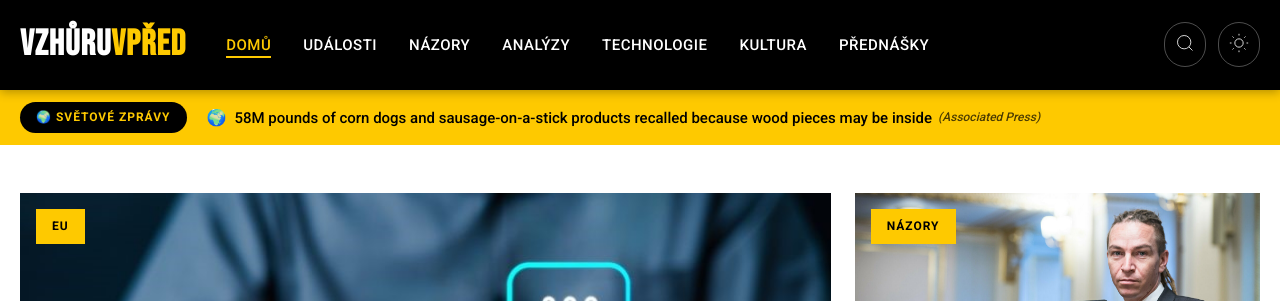
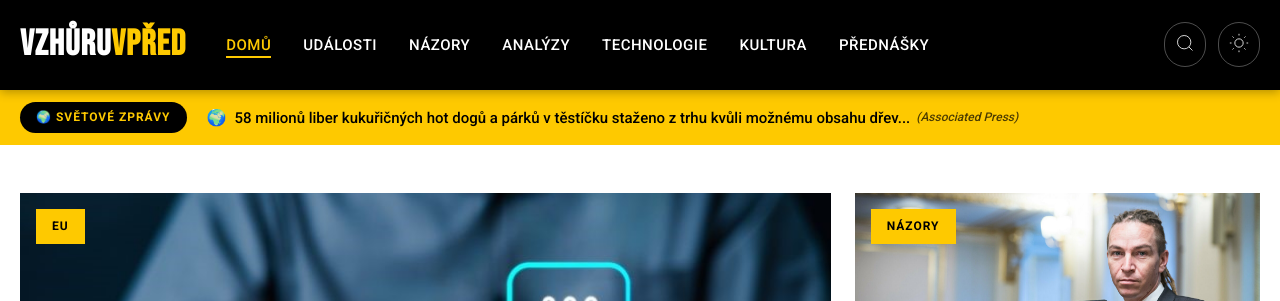
Before and after one commit to tangero/vzhuruvpred, a Jekyll site: the page built from index.html, in a window 1280 px wide and 900 px high. Shown: the top 301 px of the window. Built offline with Jekyll 4.4.1, drawn with Linux system fonts in a browser that asks for light colours; part of the change alters nothing that is shown.

Commit message:
Update world news 2025-09-29 20:23

```diff
--- a/_data/world_news.json
+++ b/_data/world_news.json
@@ -1,10 +1,10 @@
 {
-  "last_updated": "2025-09-29T19:14:30",
+  "last_updated": "2025-09-29T20:17:57",
   "articles": [
     {
       "flag": "🌍",
       "country": "global",
-      "title": "Eric Adams končí v newyorské primárce, stáhla se mu podpora",
+      "title": "Eric Adams končí v newyorské primárce a vzdává se tak snahy o znovuzvolení",
       "original_title": "Eric Adams drops out of New York City mayor's race, ending his bid for reelection - CBS News",
       "url": "https://www.cbsnews.com/newyork/news/eric-adams-expected-to-drop-out-nyc-mayor-race-sources/",
       "urlToImage": "https://assets3.cbsnewsstatic.com/hub/i/r/2025/09/28/16c70904-1cb4-4098-8ff7-079a80992fe8/thumbnail/1200x630/6fc19eccfdec77301639952fb44b17d2/gettyimages-2231689780.jpg",
@@ -15,24 +15,24 @@
     {
       "flag": "🌍",
       "country": "global",
-      "title": "58M pounds of corn dogs and sausage-on-a-stick products recalled because wood pieces may be inside",
+      "title": "58 milionů liber kukuřičných hot dogů a párků v těstíčku staženo z trhu kvůli možnému obsahu dřevěných částic",
       "original_title": "58M pounds of corn dogs and sausage-on-a-stick products recalled because wood pieces may be inside - AP News",
       "url": "https://apnews.com/article/corn-dog-recall-wood-injuries-a617f421508dd1ae10cd76e30e425126",
       "urlToImage": "https://dims.apnews.com/dims4/default/eedb173/2147483647/strip/true/crop/620x349+0+81/resize/1440x810!/quality/90/?url=https%3A%2F%2Fassets.apnews.com%2F93%2Fcc%2F5dd84d9a9e0afe2c34a26ca8524a%2F3e16e8a0c142461d98d813f095403059",
       "source": "Associated Press",
       "publishedAt": "2025-09-28T18:56:00Z",
-      "description": "V USA se kvůli možným kouskům dřeva v těstě stahuje z prodeje přes 26 tisíc tun kornoutů a dalších párek v rohlících"
+      "description": "V USA se kvůli možným kouskům dřeva v těstě stahuje z prodeje přes 26 tisíc tun kukuřičních párků a dalších uzenin na tyčce"
     },
     {
       "flag": "🌍",
       "country": "global",
-      "title": "Takto se v Apple Store brání škrábancům na iPhonu 17 – 9to5Mac",
+      "title": "Takto se v Apple Stores brání škrábancům na iPhonu 17 – 9to5Mac",
       "original_title": "Here’s how Apple Stores are combating iPhone 17 scratches - 9to5Mac",
       "url": "https://9to5mac.com/2025/09/28/heres-how-apple-stores-are-combating-iphone-17-scratches/",
       "urlToImage": "https://i0.wp.com/9to5mac.com/wp-content/uploads/sites/6/2025/09/Apple-Ginza-Japan-media-preview-interior.jpg?resize=1200%2C628&quality=82&strip=all&ssl=1",
       "source": "9to5Mac",
       "publishedAt": "2025-09-28T18:47:00Z",
-      "description": "Prodejny Apple podnikají dva důležité kroky, aby zabránily poškrábání a zašpinění vystavených kusů."
+      "description": "Prodejny Apple podnikají dva důležité kroky, aby zabránily poškrábání a otiskům na vystavených kusech."
     },
     {
       "flag": "🇺🇸",
@@ -43,40 +43,40 @@
       "urlToImage": "https://media.cnn.com/api/v1/images/stellar/prod/gettyimages-2231529191.jpg?c=16x9&q=w_800,c_fill",
       "source": "CNN",
       "publishedAt": "2025-09-28T18:46:32Z",
-      "description": "Prezident Donald Trump se podle dvou zdrojů obeznámených se situací plánuje příští týden zúčastnit překvapivého setkání nejvyšších generálů a admirálů, což dodává nový rozměr schůzce popsané jako „..."
+      "description": "Prezident Donald Trump se podle dvou zdrojů obeznámených se situací plánuje zúčastnit překvapivého setkání nejvyšších generálů a admirálů příští týden, což přidává nový rozměr schůzce popsané jako ..."
     },
     {
       "flag": "🌍",
       "country": "global",
-      "title": "Deset lidí postřeleno, jeden zemřel, v mormonském kostele v Grand Blanc Township; pachatel je mrtvý",
+      "title": "10 lidí postřeleno, jeden smrtelně, v mormonském kostele v Grand Blanc Township; pachatel mrtev",
       "original_title": "10 people shot, one fatally, at Mormon church in Grand Blanc Township; suspect dead - The Detroit News",
       "url": "https://www.detroitnews.com/story/news/local/michigan/2025/09/28/multiple-people-shot-at-mormon-church-in-grand-blanc-and-shooter-is-down-police-say/86405958007/",
       "urlToImage": "https://www.detroitnews.com/gcdn/authoring/authoring-images/2025/09/28/PDTN/86407857007-20250928-dgchurch-0021.jpg?crop=3996,2247,x0,y476&width=3200&height=1800&format=pjpg&auto=webp",
       "source": "The Detroit News",
       "publishedAt": "2025-09-28T18:45:00Z",
-      "description": "Čtyřicetiletý muž z Burtonu údajně najel dodávkou do dveří Církve Ježíše Krista Svatých posledních dnů a zahájil palbu, uvedly úřady."
+      "description": "Čtyřicetiletý muž z Burtonu údajně prorazil svým náklaďákem dveře Církve Ježíše Krista Svatých posledních dnů a zahájil palbu, uvedly úřady."
     },
     {
       "flag": "🌍",
       "country": "global",
-      "title": "Zdroj: Obavy, že Nabers z Giants má přetržený ACL",
+      "title": "Zdroj: Obavy, že Nabers z Giants má natržený zkřížený vaz",
       "original_title": "Source: Giants' Nabers feared to have torn ACL - ESPN",
       "url": "https://www.espn.com/nfl/story/_/id/46410659/giants-star-wr-malik-nabers-carted-chargers",
       "urlToImage": "https://a3.espncdn.com/combiner/i?img=%2Fphoto%2F2025%2F0928%2Fr1552467_1296x729_16%2D9.jpg",
       "source": "ESPN",
       "publishedAt": "2025-09-28T18:27:00Z",
-      "description": "Hvězdný wide receiver Giantsů Malik Nabers má podle zdroje ESPN pravděpodobně natržený přední zkřížený vaz."
+      "description": "Hvězdný wide receiver Giantsů Malik Nabers má podle zdroje ESPN pravděpodobně natržený zkřížený vaz v koleni."
     },
     {
       "flag": "🌍",
       "country": "global",
-      "title": "Trump po odporu místních představitelů zřejmě chladne k plánu nasadit v Portlandu armádu",
+      "title": "Trump po odporu místních představitelů zřejmě chladne k plánu nasadit vojsko v Portlandu",
       "original_title": "Trump seems to cool on Portland military plan after local leaders push back - KGW",
       "url": "https://www.kgw.com/article/news/local/trump-seems-to-back-off-portland-military-plan/283-e9c6bdfb-92d6-4881-bb74-09bb325a5270",
       "urlToImage": "https://media.kgw.com/assets/KGW/images/fe9fa521-91c6-4bab-b76c-4c131933291b/20250927T034249/fe9fa521-91c6-4bab-b76c-4c131933291b_1140x641.jpg",
       "source": "KGW.com",
       "publishedAt": "2025-09-28T18:01:00Z",
-      "description": "Trump uvedl, že do Portlandu vyšle vojáky na ochranu zařízení imigrační policie, která jsou podle něj „pod útokem“."
+      "description": "Prezident Trump řekl, že do Portlandu pošle vojáky, aby chránili zařízení imigrační a celní služby, která jsou podle jeho slov „pod útokem“."
     },
     {
       "flag": "🌍",
@@ -87,34 +87,34 @@
       "urlToImage": "https://images.wral.com/c085124c-1e30-48d0-90ec-17384ff28a31?w=1200&h=630",
       "source": "WRAL.com",
       "publishedAt": "2025-09-28T17:30:07Z",
-      "description": "V podvozku letadla American Airlines, které přiletělo z Evropy, byl nalezen mrtvý černý pasažér, informuje WCNC Charlotte."
+      "description": "V podvozku letadla American Airlines, které přiletělo z Evropy, byl nalezen mrtvý černý pasažér, oznámila stanice WCNC Charlotte."
     },
     {
       "flag": "🌍",
       "country": "global",
-      "title": "Dánsko zakázalo civilní drony po dalších pozorováních",
+      "title": "Dánsko zakazuje civilní drony po dalších pozorováních",
       "original_title": "Denmark bans civil drones after more sightings - DW",
       "url": "https://www.dw.com/en/denmark-bans-civil-drones-after-more-sightings/a-74166973",
       "urlToImage": "https://static.dw.com/image/74109064_6.jpg",
       "source": "DW (English)",
       "publishedAt": "2025-09-28T16:57:18Z",
-      "description": "Dánsko uzavírá celý svůj vzdušný prostor pro civilní drony. Zákaz přichází v době, kdy se severská země chystá hostit evropské lídry po nedávné vlně podezřelé aktivity dronů."
+      "description": "Dánsko uzavírá celý svůj vzdušný prostor pro civilní drony. Zákaz přichází v době, kdy se severská země chystá hostit evropské lídry po nedávné sérii podezřelé aktivity dronů."
     },
     {
       "flag": "🇺🇸",
       "country": "us",
-      "title": "Trump se setká se zákonodárci, protože americká vláda směřuje k odstávce",
+      "title": "Trump se setká se zákonodárci, americká vláda směřuje k odstávce",
       "original_title": "Trump to meet lawmakers as US government heads to a shutdown - Financial Times",
       "url": "https://www.ft.com/content/c576db0f-4d05-42ed-9f37-28bc524c6fab",
       "urlToImage": "https://images.ft.com/v3/image/raw/https%3A%2F%2Fd1e00ek4ebabms.cloudfront.net%2Fproduction%2F2cb7a359-c05b-4ad2-9f2d-56b14cd0ee20.jpg?source=next-barrier-page",
       "source": "Financial Times",
       "publishedAt": "2025-09-28T16:33:02Z",
-      "description": "Republikáni a demokraté se vzájemně obviňují, jak se blíží termín pro dohodu o financování"
+      "description": "Republikáni a demokraté se obviňují z nedohody o rozpočtu před termínem"
     },
     {
       "flag": "🌍",
       "country": "global",
-      "title": "Zatčení po střelbě v přístavním baru v Severní Karolíně: Tři mrtví a pět zraněných, oznámil úředník",
+      "title": "Zatčení po střelbě v přístavní restauraci v Severní Karolíně: Tři mrtví a pět zraněných – úředník",
       "original_title": "Arrest made after boater opens fire on North Carolina waterfront bar killing 3, injuring 5: Official - ABC News - Breaking News, Latest News and Videos",
       "url": "https://abcnews.go.com/US/3-dead-8-injured-after-shooter-boat-opens/story?id\\\\u003d126008030",
       "urlToImage": null,
@@ -125,13 +125,13 @@
     {
       "flag": "🌍",
       "country": "global",
-      "title": "Počet obětí v Palestině přesáhl 66 000, Netanjahu se chystá na schůzku s Trumpem",
+      "title": "Počet obětí v Palestině překročil 66 000, Netanjahu se chystá na schůzku s Trumpem",
       "original_title": "Palestinian death toll tops 66,000 as Netanyahu prepares to meet Trump - NPR",
       "url": "https://www.npr.org/2025/09/28/nx-s1-5555960/gaza-death-toll-over-66000",
       "urlToImage": "https://npr.brightspotcdn.com/dims3/default/strip/false/crop/6000x3375+0+205/resize/1400/quality/100/format/jpeg/?url=http%3A%2F%2Fnpr-brightspot.s3.amazonaws.com%2F28%2Fac%2Ff945b4f04e69a3cdadc9de1e00cd%2Fap25270666627244.jpg",
       "source": "NPR",
       "publishedAt": "2025-09-28T15:51:52Z",
-      "description": "Počet obětí války mezi Izraelem a Hamasem přesáhl 66 000 Palestinců, oznámilo ministerstvo zdravotnictví v Gaze den před tím, než izraelský premiér odcestuje na jednání s americkým prezidentem Dona..."
+      "description": "Počet obětí války mezi Izraelem a Hamasem překročil 66 000 Palestinců, oznámilo ministerstvo zdravotnictví v Gaze den před tím, než izraelský premiér odcestuje na jednání s americkým prezidentem Do..."
     },
     {
       "flag": "🌍",
@@ -142,12 +142,12 @@
       "urlToImage": "https://variety.com/wp-content/uploads/2025/09/rev-1-OBAA-SS-p3d65_High_Res_JPEG.jpg?w=1000&h=563&crop=1",
       "source": "Variety",
       "publishedAt": "2025-09-28T15:36:00Z",
-      "description": "Paul Thomas Anderson s komediálním akčním thrillerem „Jedna bitva za druhou“ ovládl v debutu žebříčky tržeb."
+      "description": "Komediální akční thriller Paula Thomase Andersona „Jedna bitva za druhou“ ovládl v debutu žebříčky tržeb."
     },
     {
       "flag": "🇺🇸",
       "country": "us",
-      "title": "Moldavsko volí ve volbách klíčových pro pokračování snahy o členství v EU",
+      "title": "Moldavsko volí v klíčových volbách pro pokračování snahy o členství v EU",
       "original_title": "Moldova votes in election critical for continued EU membership bid - Financial Times",
       "url": "https://www.ft.com/content/cde1886e-36ed-465e-8c49-ec69994c450c",
       "urlToImage": "https://images.ft.com/v3/image/raw/https%3A%2F%2Fd1e00ek4ebabms.cloudfront.net%2Fproduction%2F89ff841d-11d4-47a0-ac84-1d2f3751c8c2.jpg?source=next-barrier-page",
@@ -158,13 +158,13 @@
     {
       "flag": "🌍",
       "country": "global",
-      "title": "Všichni se ptají, jestli a kdy praskne bublina kolem umělé inteligence. Takhle před 25 lety praskla internetová bublina.",
+      "title": "Všichni se ptají, jestli a kdy praskne bublina kolem umělé inteligence. Tady je to, co se stalo před 25 lety a nakonec ukončilo boom dot-comů.",
       "original_title": "Everyone's wondering if, and when, the AI bubble will pop. Here's what went down 25 years ago that ultimately burst the dot-com boom - Fortune",
       "url": "https://fortune.com/2025/09/28/ai-dot-com-bubble-parallels-history-explained-companies-revenue-infrastructure/",
       "urlToImage": "https://fortune.com/img-assets/wp-content/uploads/2025/09/GettyImages-2236544180-e1758910095650.jpg?resize=1200,600",
       "source": "Fortune",
       "publishedAt": "2025-09-28T12:05:00Z",
-      "description": "Sam Altman a Mark Zuckerberg uznali podobnosti, což vyvolává otázku: Opakují se dějiny?"
+      "description": "Sam Altman a Mark Zuckerberg připouštějí podobnost, což vyvolává otázku: Opakují se dějiny?"
     },
     {
       "flag": "🌍",
@@ -175,29 +175,29 @@
       "urlToImage": "https://assets1.cbsnewsstatic.com/hub/i/r/2025/09/28/c58b59f2-fa92-4d35-89db-809316ba9008/thumbnail/1200x630/cc430c24002044caff920ac83ae2a3df/gettyimages-2237852068.jpg",
       "source": "CBS News",
       "publishedAt": "2025-09-28T12:01:37Z",
-      "description": "Toto je první větší ostřelování od srpnového leteckého útoku na Kyjev, který zabil nejméně 21 lidí."
+      "description": "Toto je první velké bombardování od srpnového leteckého útoku na Kyjev, který zabil nejméně 21 lidí."
     },
     {
       "flag": "🌍",
       "country": "global",
-      "title": "Vedení Des Moines dává ředitelů škol dovolenou po jeho zatčení imigračními agenty",
+      "title": "Představitele škol v Des Moines úředníci po zatčení imigračními agenty poslali na nucenou dovolenou",
       "original_title": "Officials place Des Moines schools leader on leave after his arrest by immigration agents - AP News",
       "url": "https://apnews.com/article/ice-des-moines-iowa-school-superintendent-8fbcf8353997c3a3bab10231c16cbf49",
       "urlToImage": "https://dims.apnews.com/dims4/default/07804bc/2147483647/strip/true/crop/1620x911+0+84/resize/1440x810!/quality/90/?url=https%3A%2F%2Fassets.apnews.com%2F48%2Fe4%2Fe324392be4c2387e2bb47d697249%2F62531b9a2b234cbd9e4c6aca99f020b1",
       "source": "Associated Press",
       "publishedAt": "2025-09-28T11:54:00Z",
-      "description": "Představitelé poslali šéfa největšího iowského školního obvodu na nucenou dovolenou den poté, co ho federální imigrační úředníci zatkli za pobyt v zemi nelegálně."
+      "description": "Představitelé největšího školního obvodu v Iowě dali svého šéfa na nucenou dovolenou den poté, co ho federální imigrační úředníci zatkli za pobyt v zemi nelegálně."
     },
     {
       "flag": "🌍",
       "country": "global",
-      "title": "Říká se jim „noční můra bakterií“ a jejich případy v USA přibývají.",
+      "title": "Říká se jim „noční můra mezi bakteriemi“ a jejich případy v USA přibývají",
       "original_title": "It’s known as ‘nightmare bacteria,’ and cases are rising in the United States - ClickOnDetroit",
       "url": "https://www.clickondetroit.com/health/2025/09/28/its-known-as-nightmare-bacteria-and-cases-are-rising-in-the-united-states/",
       "urlToImage": "https://res.cloudinary.com/graham-media-group/image/upload/f_auto/q_auto/c_thumb,w_700/v1/media/gmg/X4MY2QTTQBEKDGZKFPSPKNGDNQ.jpg?_a=DATAg1eAZAA0",
       "source": "WDIV ClickOnDetroit",
       "publishedAt": "2025-09-28T09:00:00Z",
-      "description": "Říká se jí \"noční můra mezi bakteriemi\" a její případy jsou v USA na vzestupu."
+      "description": "Říká se jim \"noční můra mezi bakteriemi\" a jejich případy jsou v USA na vzestupu."
     },
     {
       "flag": "🌍",
@@ -208,12 +208,12 @@
       "urlToImage": "https://spacenews.com/wp-content/uploads/2025/05/ns32-liftoff.jpeg",
       "source": "SpaceNews",
       "publishedAt": "2025-09-28T07:41:01Z",
-      "description": "Blue Origin plánuje výrazně zvýšit tempo startů své suborbitální lodi New Shepard a zvažuje vybudování nových kosmodromů."
+      "description": "Blue Origin plánuje výrazně zvýšit tempo letů suborbitálního stroje New Shepard a zvažuje vybudování nových kosmodromů."
     },
     {
       "flag": "🌍",
       "country": "global",
-      "title": "„Skutečná tragédie“: Trumpova politika vytváří moře nejistoty pro ambice New Bedfordu v oblasti offshore větrné energie",
+      "title": "‚Skutečná tragédie‘: Trumpova politika vytváří moře nejistoty pro ambiciózní plány New Bedford na větrnou energii z moře",
       "original_title": "‘A real tragedy’: Trump’s policies create sea of uncertainty for New Bedford’s offshore wind ambitions - The Boston Globe",
       "url": "https://www.bostonglobe.com/2025/09/28/business/trump-new-bedford-offshore-wind/",
       "urlToImage": "https://bostonglobe-prod.cdn.arcpublishing.com/resizer/v2/CG5YN7SEVTRTEPIHPOAL2BRUV4.jpg?auth=1751ce6c1dcbc1163cc715ff005d6a22436f7d815849f5500a5b194654440890&width=1440",
@@ -230,12 +230,12 @@
       "urlToImage": "https://azat.tv/en/wp-content/uploads/2025/09/tmpl2fj0uv6.jpg",
       "source": "Azat.tv",
       "publishedAt": "2025-09-28T05:40:27Z",
-      "description": "Shakira zazářila na festivalu Global Citizen 2025 v New Yorku, kde svým vystoupením nadchla 60 000 diváků a podpořila snahy o ukončení světové chudoby a klimatické opatření."
+      "description": "Shakira zazářila na festivalu Global Citizen 2025 v New Yorku, kde svým vystoupením nadchla 60 000 lidí a podpořila snahy ukončit globální chudobu a podpořit klimatická opatření."
     },
     {
       "flag": "🌍",
       "country": "global",
-      "title": "Neobvyklý objev 3I/ATLAS naznačuje, že mezihvězdná kometa je „anomálně hmotná“",
+      "title": "Neobvyklý nový objev 3I/ATLAS naznačuje, že mezihvězdná kometa je „anomálně hmotná“",
       "original_title": "Unusual New 3I/ATLAS Discovery Suggests the Interstellar Comet is “Anomalously Massive” - The Debrief",
       "url": "https://thedebrief.org/unusual-new-3i-atlas-discovery-suggests-the-interstellar-comet-is-anomalously-massive/",
       "urlToImage": "https://thedebrief.b-cdn.net/wp-content/uploads/2025/09/3IATLAS-Gemini-South.jpg",
@@ -246,13 +246,13 @@
     {
       "flag": "🌍",
       "country": "global",
-      "title": "Xiaomi 17 Ultra se má údajně v klíčových oblastech lišit od modelu Xiaomi 17 Pro Max, počítá se s podporou globální satelitní konektivity",
+      "title": "Xiaomi 17 Ultra by se mělo klíčově lišit od Xiaomi 17 Pro Max, avizována je podpora globální satelitní konektivity",
       "original_title": "Xiaomi 17 Ultra tipped to depart from Xiaomi 17 Pro Max in key areas with global satellite connectivity support mooted - Notebookcheck",
       "url": "https://www.notebookcheck.net/Xiaomi-17-Ultra-tipped-to-depart-from-Xiaomi-17-Pro-Max-in-key-areas-with-global-satellite-connectivity-support-mooted.1126024.0.html",
       "urlToImage": "https://www.notebookcheck.net/fileadmin/Notebooks/News/_nc5/Xiaomi-17-Ultra-no-second-display-kv.jpg",
       "source": "Notebookcheck.net",
       "publishedAt": "2025-09-27T13:33:00Z",
-      "description": "Xiaomi 17 Ultra by měl být nejvyšším modelem řady Xiaomi 17"
+      "description": "Xiaomi 17 Ultra by měl být při svém uvedení na trh nejvyšším modelem řady Xiaomi 17. Zatímco se předpokládá, že Xiaomi 17 Ultra přinese satelitní konektivitu pro globální trhy, mohl by zaostávat za..."
     },
     {
       "flag": "🌍",
@@ -263,7 +263,7 @@
       "urlToImage": "https://cdn.mos.cms.futurecdn.net/prioMHddxvSAuRoYMbP83d.jpg",
       "source": "Space.com",
       "publishedAt": "2025-09-27T13:00:00Z",
-      "description": "Edgarová kdysi navrhovala vědecké experimenty pro astronauty. Nyní je astronautkou, která je bude provádět."
+      "description": "Edgarová kdysi navrhovala vědecké experimenty pro astronauty. Teď je bude jako astronautka sama provádět."
     },
     {
       "flag": "🌍",
@@ -274,7 +274,7 @@
       "urlToImage": "https://www.androidauthority.com/wp-content/uploads/2025/09/Chrome-running-on-an-Android-phone-and-an-external-monitor-scaled.jpg",
       "source": "Android Authority",
       "publishedAt": "2025-09-27T12:30:35Z",
-      "description": "Google pracuje na vlastní verzi funkce Apple Handoff pro Android, tablety a PC. Zde je návod, jak by mohla fungovat."
+      "description": "Google pracuje na vlastní verzi funkce Handoff od Applu pro telefony s Androidem, tablety a počítače. A tak by mohla fungovat."
     },
     {
       "flag": "🌍",
@@ -285,12 +285,12 @@
       "urlToImage": "https://assets2.cbsnewsstatic.com/hub/i/r/2025/09/24/5a904130-1c11-4976-90f6-0c17a049799d/thumbnail/1200x630/a64411e6ba40cd55f2a4bb00081e095a/img-8213.jpg",
       "source": "CBS News",
       "publishedAt": "2025-09-27T12:00:17Z",
-      "description": "Matka si všimla, že se Imani Dellové sbíhají oči. Brzy začala šestiletá holčička vidět dvojitě. Na vině byl rychle rostoucí nádor."
+      "description": "Matka Imani Dellové si všimla, že má dceru šilhavé oči. Brzy začala šestiletá holčička vidět dvojitě. Na vině byl rychle rostoucí nádor."
     },
     {
       "flag": "🌍",
       "country": "global",
-      "title": "Best Buy pořádá svůj vlastní Prime Day a začíná právě teď — 25 nabídek, které bych si tento víkend přidal do košíku - Tom's Guide",
+      "title": "Best Buy pořádá svůj vlastní Prime Day a právě začíná — 25 nabídek, které bych si tento víkend přidal do košíku - Tom's Guide",
       "original_title": "Best Buy is having a Prime Day of its own and it starts now — 25 deals I'd add to my cart this weekend - Tom's Guide",
       "url": "https://www.tomsguide.com/sales-events/best-buy-is-having-a-prime-day-of-its-own-and-it-starts-now-25-deals-id-add-to-my-cart-this-weekend",
       "urlToImage": "https://cdn.mos.cms.futurecdn.net/LtCXfrnT7ZLnDW7JANfehN.jpg",
@@ -301,24 +301,24 @@
     {
       "flag": "🌍",
       "country": "global",
-      "title": "Vědecké novinky týdne: Průlomový lék na Huntingtonovu chorobu a rychle rostoucí černá díra, která odporuje fyzice",
+      "title": "Vědecké novinky tohoto týdne: Průlomový lék na Huntingtonovu chorobu a rychle rostoucí černá díra, která odporuje fyzice",
       "original_title": "Science news this week: A breakthrough cure for Huntington's disease and a fast-growing black hole that breaks physics - Live Science",
       "url": "https://www.livescience.com/health/science-news-this-week-a-breakthrough-cure-for-huntingtons-disease-and-a-fast-growing-black-hole-that-breaks-physics",
       "urlToImage": "https://cdn.mos.cms.futurecdn.net/NbfojiX9FeTTWUrMi3kwbb.jpg",
       "source": "Live Science",
       "publishedAt": "2025-09-27T11:00:00Z",
-      "description": "27. září 2025: Týdenní přehled nejnovějších vědeckých zpráv a pár zajímavých článků na víkend."
+      "description": "27. září 2025: Naše týdenní přehled nejnovějších vědeckých zpráv a pár fascinujících článků, které vás pobaví o víkendu."
     },
     {
       "flag": "🌍",
       "country": "global",
-      "title": "Vypnutí americké vlády je mírný brzdící faktor, ale čerstvá rána pro důvěryhodnost: BofA",
+      "title": "Americká vládní odstávka je mírný brzdící faktor, ale čerstvá rána pro důvěryhodnost: BofA",
       "original_title": "U.S. government shutdown a modest drag but fresh blow to credibility: BofA - Investing.com",
       "url": "https://www.investing.com/news/economy/us-government-shutdown-a-modest-drag-but-fresh-blow-to-credibility-bofa-4258279",
       "urlToImage": "https://i-invdn-com.investing.com/news/STOCK-EXCHANGE-RUSSIAN-TRADING-SYSTEMS_800x533_L_1414427815.jpg",
       "source": "Investing.com",
       "publishedAt": "2025-09-27T08:30:45Z",
-      "description": "Shutdown vlády USA je mírná zátěž, ale čerstvá rána důvěryhodnosti: BofA"
+      "description": "Vypnutí vlády USA je mírná zátěž, ale čerstvá rána pro důvěryhodnost: BofA"
     },
     {
       "flag": "🇺🇸",
@@ -329,7 +329,7 @@
       "urlToImage": "https://www.washingtonpost.com/wp-apps/imrs.php?src=https://arc-anglerfish-washpost-prod-washpost.s3.amazonaws.com/public/VQY5GHOJQBEK7IZBAZPZFRPPRM.jpg&w=1440",
       "source": "The Washington Post",
       "publishedAt": "2025-09-27T03:03:40Z",
-      "description": "Některým nemocem, proti kterým existuje očkování, souvisí se zrychleným úbytkem mozkové hmoty a vyšším rizikem demence v pozdějším věku."
+      "description": "Některým onemocněním, proti kterým existuje očkování, je spojeno zrychlené odumírání mozkových buněk a vyšší riziko vzniku demence o několik let později."
     },
     {
       "flag": "🌍",
@@ -340,7 +340,7 @@
       "urlToImage": "https://ewscripps.brightspotcdn.com/dims4/default/3f8e861/2147483647/strip/true/crop/1917x1006+0+8/resize/1200x630!/quality/90/?url=http%3A%2F%2Fewscripps-brightspot.s3.amazonaws.com%2F7f%2Feb%2F9f132968477b99be9254b531784c%2Fscreenshot-2025-05-31-141553.png",
       "source": "KSBY San Luis Obispo News",
       "publishedAt": "2025-09-27T02:56:35Z",
-      "description": "SpaceX plánuje v neděli 28. září z Vandenbergovy základny vesmírných sil vypustit raketu Falcon 9 s 28 satelity Starlink na nízkou oběžnou dráhu Země."
+      "description": "SpaceX plánuje v neděli 28. září z Vandenbergovy základny kosmických sil vypustit raketu Falcon 9 s 28 satelity Starlink na nízkou oběžnou dráhu Země."
     }
   ]
 }
```
